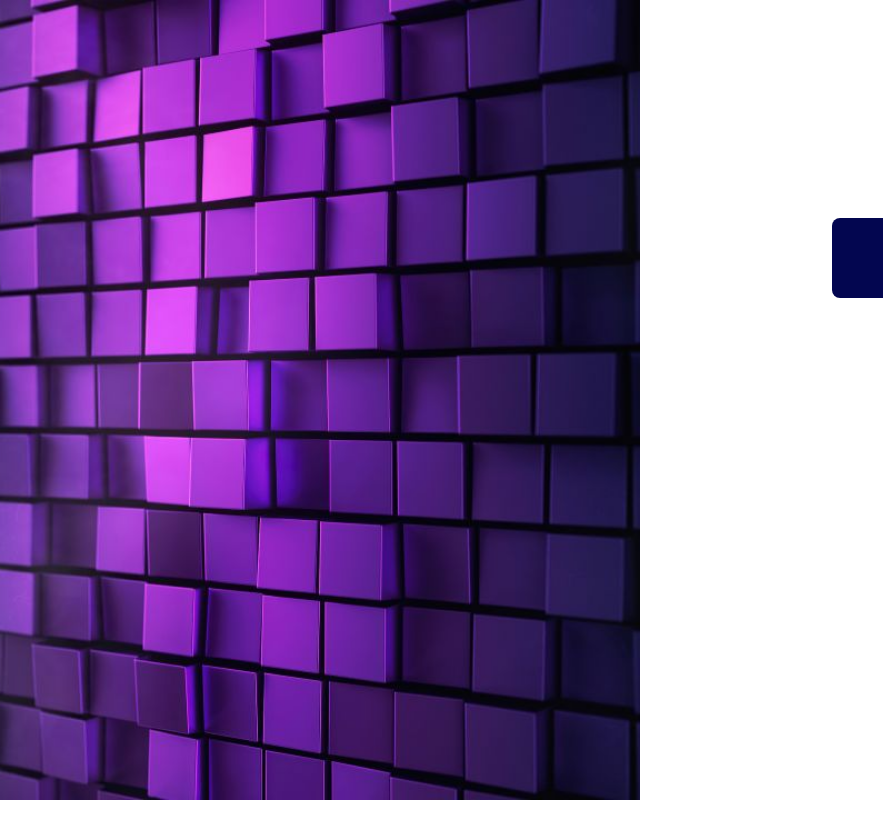
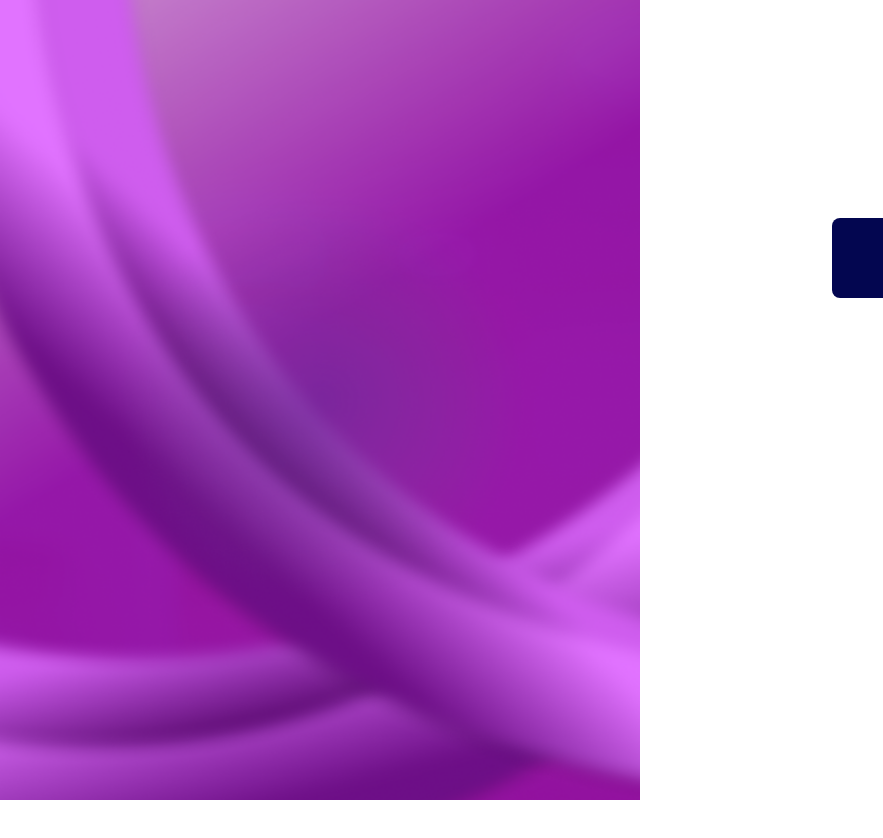
Before and after one commit to Thanason-NewDev/PEA-Auction-System, a plain HTML site: page index.html in a window 1280 px wide. Shown: the full height of the page, 0-883 px from the left. Drawn offline with Linux system fonts and the light colour scheme.

Commit message:
Update styles.css

```diff
--- a/css/styles.css
+++ b/css/styles.css
@@ -7,7 +7,7 @@ body {
   .purple-half {
     width: 50%;
     height: 100%;
-    background-image: url('../img/PurpleBG04.jpg');
+    background-image: url('../img/PurpleBG.png');
     background-size: cover;
     background-position: center;
   }
```
